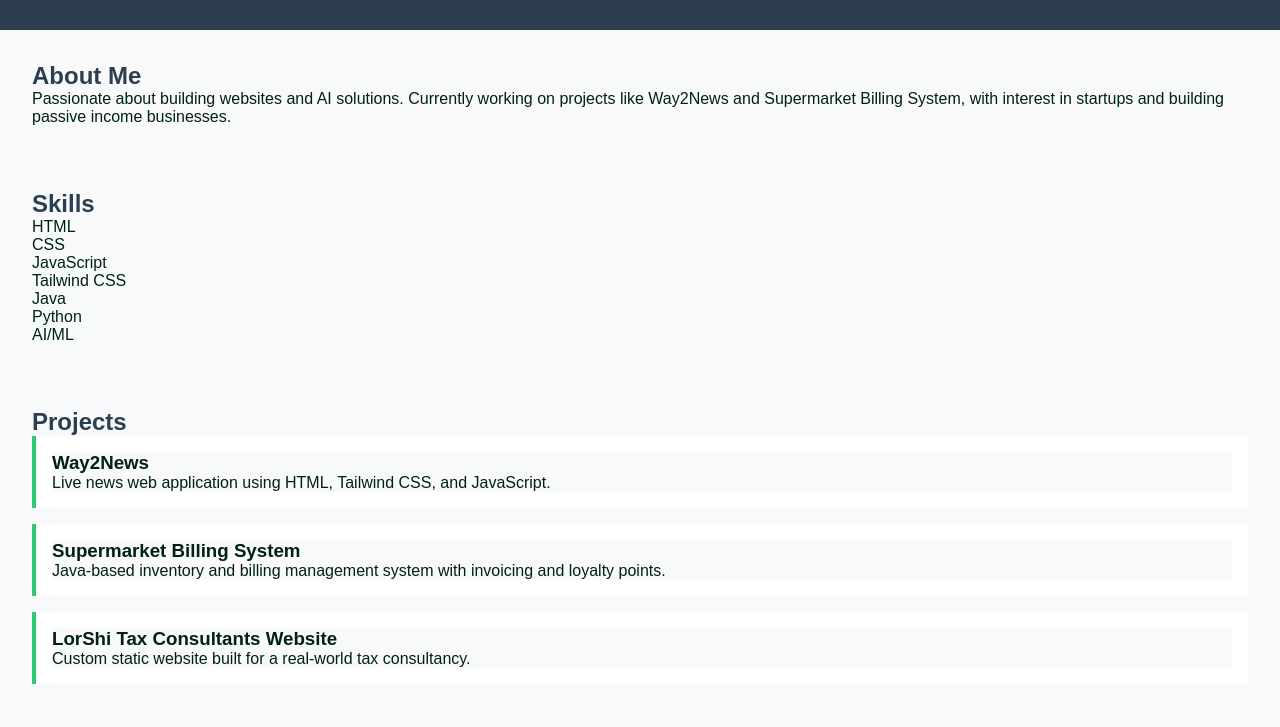
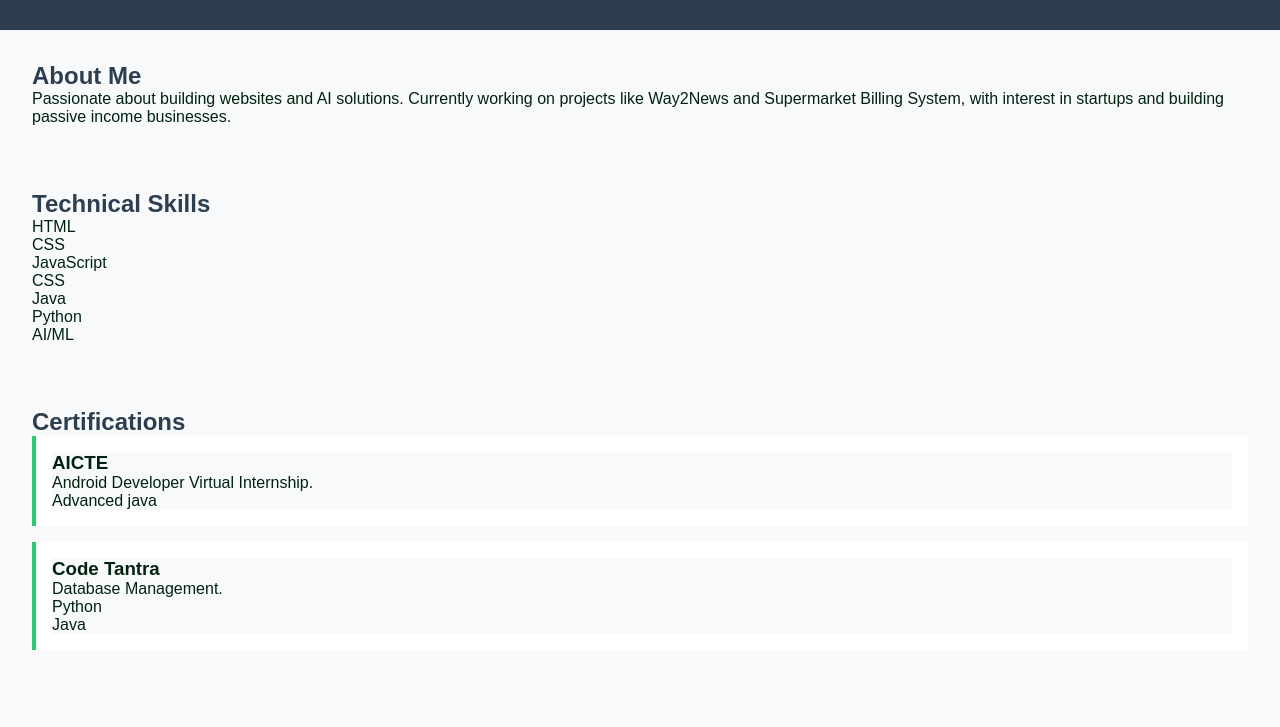
Before and after one commit to Siddharthaerla/siddu1, a plain HTML site: page index.html in a window 1280 px wide. Shown: the part 224-951 px from the top of the page. Drawn offline with Linux system fonts and the light colour scheme; a script that the page names is missing.

Commit message:
Update index.html

```diff
--- a/index.html
+++ b/index.html
@@ -31,12 +31,12 @@
   </section>
 
   <section id="skills">
-    <h2>Skills</h2>
+    <h2>Technical Skills</h2>
     <ul>
       <li>HTML</li>
       <li>CSS</li>
       <li>JavaScript</li>
-      <li>Tailwind CSS</li>
+      <li>CSS</li>
       <li>Java</li>
       <li>Python</li>
       <li>AI/ML</li>
@@ -44,18 +44,17 @@
   </section>
 
   <section id="projects">
-    <h2>Projects</h2>
+    <h2>Certifications</h2>
     <div class="project">
-      <h3>Way2News</h3>
-      <p>Live news web application using HTML, Tailwind CSS, and JavaScript.</p>
+      <h3>AICTE</h3>
+      <p>Android Developer Virtual Internship.</p>
+      <p>Advanced java</p>
     </div>
     <div class="project">
-      <h3>Supermarket Billing System</h3>
-      <p>Java-based inventory and billing management system with invoicing and loyalty points.</p>
-    </div>
-    <div class="project">
-      <h3>LorShi Tax Consultants Website</h3>
-      <p>Custom static website built for a real-world tax consultancy.</p>
+      <h3>Code Tantra</h3>
+      <p>Database Management.</p>
+      <p>Python</p>
+      <p>Java</p>
     </div>
   </section>
 
```
